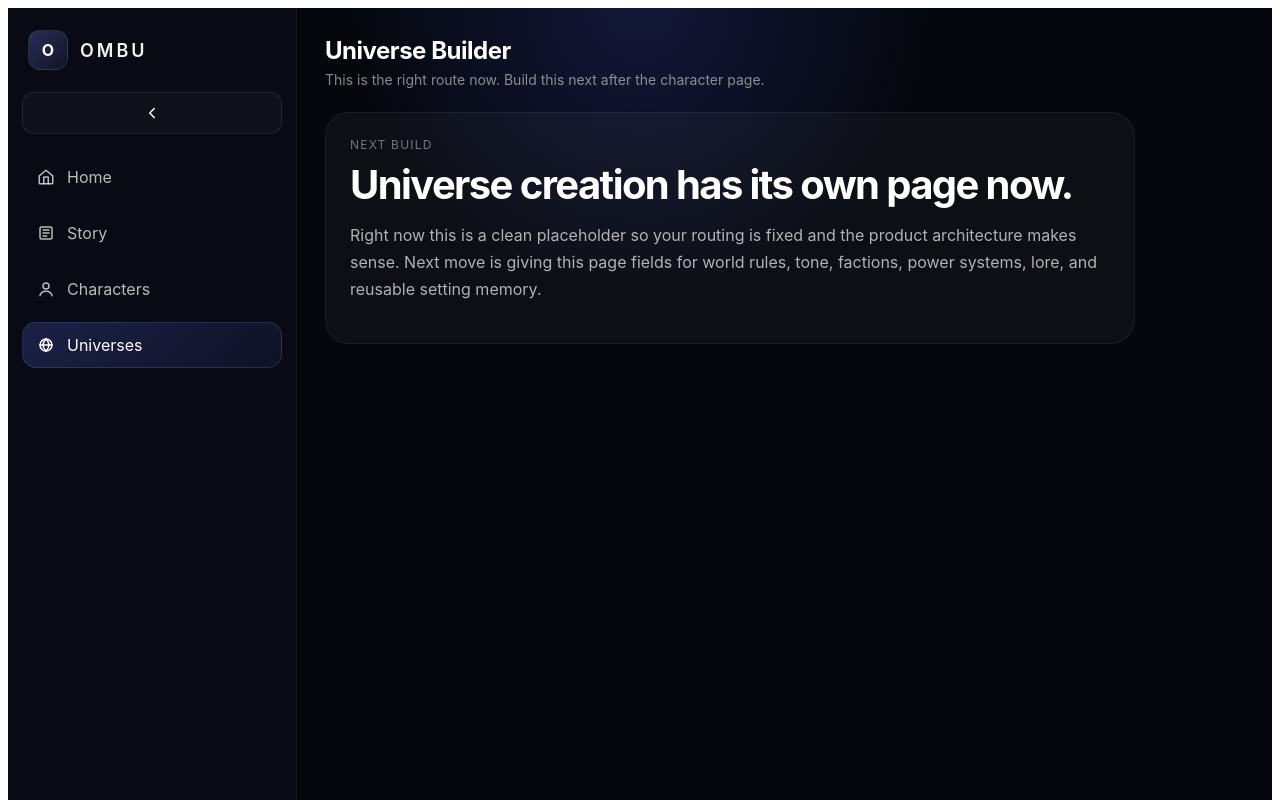
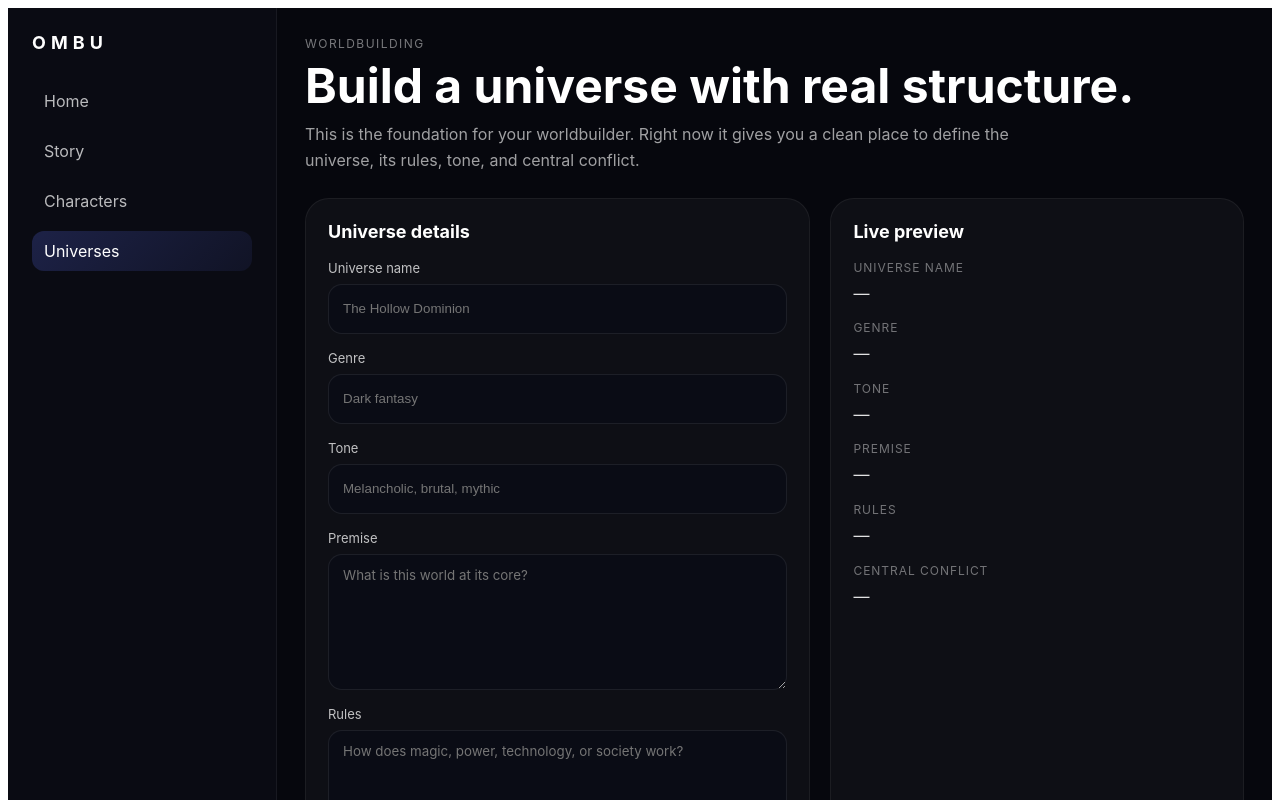
Before and after one commit to 0mbu/ombu, a Next.js app: page /universes in a window 1280 px wide. Shown: the top 800 px of the page. Built offline with nearby package versions, Linux system fonts and the light colour scheme.

Commit message:
Refactor UniversesPage to include form state

```diff
--- a/pages/universes.js
+++ b/pages/universes.js
@@ -1,90 +1,291 @@
+import Head from "next/head";
 import Link from "next/link";
 import { useState } from "react";
 
 export default function UniversesPage() {
-  const [sidebarCollapsed, setSidebarCollapsed] = useState(false);
+  const [form, setForm] = useState({
+    name: "",
+    genre: "",
+    tone: "",
+    premise: "",
+    rules: "",
+    conflict: ""
+  });
+
+  const updateField = (field, value) => {
+    setForm((prev) => ({
+      ...prev,
+      [field]: value
+    }));
+  };
 
   return (
-    <div style={styles.page}>
-      <aside
-        style={{
-          ...styles.sidebar,
-          width: sidebarCollapsed ? 88 : 260
-        }}
-      >
-        <div style={styles.sidebarTop}>
-          <div style={styles.sidebarBrandRow}>
-            <div style={styles.sidebarLogo}>O</div>
-            {!sidebarCollapsed && <div style={styles.sidebarBrandText}>OMBU</div>}
+    <>
+      <Head>
+        <title>Universes | OMBU</title>
+      </Head>
+
+      <div style={styles.page}>
+        <div style={styles.sidebar}>
+          <div style={styles.sidebarBrand}>OMBU</div>
+          <div style={styles.sidebarLinks}>
+            <Link href="/" style={styles.sidebarLink}>Home</Link>
+            <Link href="/story" style={styles.sidebarLink}>Story</Link>
+            <Link href="/characters" style={styles.sidebarLink}>Characters</Link>
+            <Link href="/universes" style={styles.sidebarActive}>Universes</Link>
           </div>
-
-          <button
-            onClick={() => setSidebarCollapsed((prev) => !prev)}
-            style={styles.collapseButton}
-            aria-label="Toggle sidebar"
-            title="Toggle sidebar"
-          >
-            <svg width="18" height="18" viewBox="0 0 24 24" fill="none">
-              <path d="M15 6L9 12L15 18" stroke="currentColor" strokeWidth="2" strokeLinecap="round" strokeLinejoin="round" />
-            </svg>
-          </button>
         </div>
 
-        <div style={styles.sidebarSection}>
-          <Link href="/" style={styles.sidebarItem}><span style={styles.sidebarIconWrap}><HomeIcon /></span>{!sidebarCollapsed && <span>Home</span>}</Link>
-          <Link href="/story" style={styles.sidebarItem}><span style={styles.sidebarIconWrap}><StoryIcon /></span>{!sidebarCollapsed && <span>Story</span>}</Link>
-          <Link href="/characters" style={styles.sidebarItem}><span style={styles.sidebarIconWrap}><CharacterIcon /></span>{!sidebarCollapsed && <span>Characters</span>}</Link>
-          <Link href="/universes" style={styles.sidebarItemActive}><span style={styles.sidebarIconWrap}><UniverseIcon /></span>{!sidebarCollapsed && <span>Universes</span>}</Link>
-        </div>
-      </aside>
+        <main style={styles.main}>
+          <div style={styles.eyebrow}>Worldbuilding</div>
+          <h1 style={styles.title}>Build a universe with real structure.</h1>
+          <p style={styles.subtitle}>
+            This is the foundation for your worldbuilder. Right now it gives you a clean
+            place to define the universe, its rules, tone, and central conflict.
+          </p>
 
-      <main style={styles.main}>
-        <div style={styles.topBarTitle}>Universe Builder</div>
-        <div style={styles.topBarSub}>This is the right route now. Build this next after the character page.</div>
+          <div style={styles.layout}>
+            <section style={styles.formCard}>
+              <div style={styles.sectionTitle}>Universe details</div>
 
-        <div style={styles.placeholderCard}>
-          <div style={styles.eyebrow}>Next Build</div>
-          <h1 style={styles.heading}>Universe creation has its own page now.</h1>
-          <p style={styles.copy}>
-            Right now this is a clean placeholder so your routing is fixed and the product architecture makes sense.
-            Next move is giving this page fields for world rules, tone, factions, power systems, lore, and reusable setting memory.
-          </p>
-        </div>
-      </main>
+              <Field
+                label="Universe name"
+                value={form.name}
+                onChange={(value) => updateField("name", value)}
+                placeholder="The Hollow Dominion"
+              />
+              <Field
+                label="Genre"
+                value={form.genre}
+                onChange={(value) => updateField("genre", value)}
+                placeholder="Dark fantasy"
+              />
+              <Field
+                label="Tone"
+                value={form.tone}
+                onChange={(value) => updateField("tone", value)}
+                placeholder="Melancholic, brutal, mythic"
+              />
+              <TextAreaField
+                label="Premise"
+                value={form.premise}
+                onChange={(value) => updateField("premise", value)}
+                placeholder="What is this world at its core?"
+              />
+              <TextAreaField
+                label="Rules"
+                value={form.rules}
+                onChange={(value) => updateField("rules", value)}
+                placeholder="How does magic, power, technology, or society work?"
+              />
+              <TextAreaField
+                label="Central conflict"
+                value={form.conflict}
+                onChange={(value) => updateField("conflict", value)}
+                placeholder="What tension drives this world?"
+              />
+            </section>
+
+            <aside style={styles.previewCard}>
+              <div style={styles.sectionTitle}>Live preview</div>
+
+              <PreviewRow label="Universe name" value={form.name} />
+              <PreviewRow label="Genre" value={form.genre} />
+              <PreviewRow label="Tone" value={form.tone} />
+              <PreviewRow label="Premise" value={form.premise} />
+              <PreviewRow label="Rules" value={form.rules} />
+              <PreviewRow label="Central conflict" value={form.conflict} />
+            </aside>
+          </div>
+        </main>
+      </div>
+    </>
+  );
+}
+
+function Field({ label, value, onChange, placeholder }) {
+  return (
+    <label style={styles.field}>
+      <span style={styles.label}>{label}</span>
+      <input
+        value={value}
+        onChange={(e) => onChange(e.target.value)}
+        placeholder={placeholder}
+        style={styles.input}
+      />
+    </label>
+  );
+}
+
+function TextAreaField({ label, value, onChange, placeholder }) {
+  return (
+    <label style={styles.field}>
+      <span style={styles.label}>{label}</span>
+      <textarea
+        value={value}
+        onChange={(e) => onChange(e.target.value)}
+        placeholder={placeholder}
+        style={styles.textarea}
+      />
+    </label>
+  );
+}
+
+function PreviewRow({ label, value }) {
+  return (
+    <div style={styles.previewRow}>
+      <div style={styles.previewLabel}>{label}</div>
+      <div style={styles.previewValue}>{value || "—"}</div>
     </div>
   );
 }
 
-function HomeIcon() {
-  return <svg width="18" height="18" viewBox="0 0 24 24" fill="none"><path d="M3 10.5L12 3L21 10.5V20A1 1 0 0 1 20 21H4A1 1 0 0 1 3 20V10.5Z" stroke="currentColor" strokeWidth="2" strokeLinecap="round" strokeLinejoin="round" /><path d="M9 21V12H15V21" stroke="currentColor" strokeWidth="2" strokeLinecap="round" strokeLinejoin="round" /></svg>;
-}
-function StoryIcon() {
-  return <svg width="18" height="18" viewBox="0 0 24 24" fill="none"><path d="M6 4H18A2 2 0 0 1 20 6V18A2 2 0 0 1 18 20H6A2 2 0 0 1 4 18V6A2 2 0 0 1 6 4Z" stroke="currentColor" strokeWidth="2" /><path d="M8 8H16" stroke="currentColor" strokeWidth="2" strokeLinecap="round" /><path d="M8 12H16" stroke="currentColor" strokeWidth="2" strokeLinecap="round" /><path d="M8 16H13" stroke="currentColor" strokeWidth="2" strokeLinecap="round" /></svg>;
-}
-function CharacterIcon() {
-  return <svg width="18" height="18" viewBox="0 0 24 24" fill="none"><path d="M20 21C20 17.6863 16.4183 15 12 15C7.58172 15 4 17.6863 4 21" stroke="currentColor" strokeWidth="2" strokeLinecap="round" /><circle cx="12" cy="8" r="4" stroke="currentColor" strokeWidth="2" /></svg>;
-}
-function UniverseIcon() {
-  return <svg width="18" height="18" viewBox="0 0 24 24" fill="none"><circle cx="12" cy="12" r="8" stroke="currentColor" strokeWidth="2" /><path d="M4 12H20" stroke="currentColor" strokeWidth="2" strokeLinecap="round" /><path d="M12 4C14.5 6.5 16 9.16667 16 12C16 14.8333 14.5 17.5 12 20" stroke="currentColor" strokeWidth="2" strokeLinecap="round" /><path d="M12 4C9.5 6.5 8 9.16667 8 12C8 14.8333 9.5 17.5 12 20" stroke="currentColor" strokeWidth="2" strokeLinecap="round" /></svg>;
-}
+const styles = {
+  page: {
+    minHeight: "100vh",
+    display: "flex",
+    background: "#06070d",
+    color: "white",
+    fontFamily:
+      'Inter, ui-sans-serif, system-ui, -apple-system, BlinkMacSystemFont, "Segoe UI", sans-serif'
+  },
 
-const styles = {
-  page: { minHeight: "100vh", display: "flex", background: "radial-gradient(circle at top, rgba(82, 99, 255, 0.18), transparent 28%), #05070d", color: "#ffffff", fontFamily: 'Inter, ui-sans-serif, system-ui, -apple-system, BlinkMacSystemFont, "Segoe UI", sans-serif' },
-  sidebar: { background: "rgba(10, 12, 20, 0.9)", borderRight: "1px solid rgba(255,255,255,0.06)", padding: "18px 14px", display: "flex", flexDirection: "column", transition: "width 0.25s ease", position: "sticky", top: 0, height: "100vh", backdropFilter: "blur(18px)" },
-  sidebarTop: { display: "flex", flexDirection: "column", gap: 18 },
-  sidebarBrandRow: { display: "flex", alignItems: "center", gap: 12, padding: "4px 6px" },
-  sidebarLogo: { width: 38, height: 38, borderRadius: 12, display: "flex", alignItems: "center", justifyContent: "center", background: "linear-gradient(135deg, rgba(120,140,255,0.28), rgba(120,140,255,0.08))", border: "1px solid rgba(255,255,255,0.08)", fontWeight: 700, fontSize: 16 },
-  sidebarBrandText: { fontSize: 18, letterSpacing: 3, fontWeight: 600, opacity: 0.95 },
-  collapseButton: { height: 42, borderRadius: 12, border: "1px solid rgba(255,255,255,0.08)", background: "rgba(255,255,255,0.03)", color: "white", cursor: "pointer", display: "flex", alignItems: "center", justifyContent: "center" },
-  sidebarSection: { display: "flex", flexDirection: "column", gap: 10, marginTop: 20 },
-  sidebarItem: { display: "flex", alignItems: "center", gap: 12, padding: "12px 14px", borderRadius: 14, color: "rgba(255,255,255,0.72)", textDecoration: "none", background: "transparent", border: "1px solid transparent" },
-  sidebarItemActive: { display: "flex", alignItems: "center", gap: 12, padding: "12px 14px", borderRadius: 14, color: "white", textDecoration: "none", background: "linear-gradient(135deg, rgba(96,115,255,0.22), rgba(96,115,255,0.08))", border: "1px solid rgba(135,145,255,0.18)" },
-  sidebarIconWrap: { display: "flex", alignItems: "center", justifyContent: "center", minWidth: 18 },
-  main: { flex: 1, padding: "28px" },
-  topBarTitle: { fontSize: 24, fontWeight: 700, letterSpacing: "-0.02em" },
-  topBarSub: { marginTop: 6, color: "rgba(255,255,255,0.52)", fontSize: 14 },
-  placeholderCard: { marginTop: 24, maxWidth: 760, borderRadius: 24, padding: 24, background: "rgba(255,255,255,0.035)", border: "1px solid rgba(255,255,255,0.06)" },
-  eyebrow: { fontSize: 12, textTransform: "uppercase", letterSpacing: "0.10em", color: "rgba(255,255,255,0.42)", marginBottom: 12 },
-  heading: { margin: 0, fontSize: 40, lineHeight: 1.04, letterSpacing: "-0.04em" },
-  copy: { marginTop: 16, color: "rgba(255,255,255,0.68)", fontSize: 16, lineHeight: 1.7 }
+  sidebar: {
+    width: 220,
+    borderRight: "1px solid rgba(255,255,255,0.06)",
+    padding: 24,
+    background: "rgba(10,12,20,0.9)"
+  },
+
+  sidebarBrand: {
+    fontSize: 18,
+    fontWeight: 700,
+    letterSpacing: "0.28em",
+    marginBottom: 28
+  },
+
+  sidebarLinks: {
+    display: "flex",
+    flexDirection: "column",
+    gap: 10
+  },
+
+  sidebarLink: {
+    textDecoration: "none",
+    color: "rgba(255,255,255,0.72)",
+    padding: "10px 12px",
+    borderRadius: 12
+  },
+
+  sidebarActive: {
+    textDecoration: "none",
+    color: "white",
+    background: "linear-gradient(135deg, rgba(96,115,255,0.22), rgba(96,115,255,0.08))",
+    padding: "10px 12px",
+    borderRadius: 12
+  },
+
+  main: {
+    flex: 1,
+    padding: 28
+  },
+
+  eyebrow: {
+    fontSize: 12,
+    letterSpacing: "0.12em",
+    textTransform: "uppercase",
+    color: "rgba(255,255,255,0.46)",
+    marginBottom: 10
+  },
+
+  title: {
+    margin: 0,
+    fontSize: "clamp(2rem, 4vw, 3rem)",
+    lineHeight: 1.03
+  },
+
+  subtitle: {
+    marginTop: 12,
+    maxWidth: 760,
+    color: "rgba(255,255,255,0.62)",
+    lineHeight: 1.6,
+    marginBottom: 24
+  },
+
+  layout: {
+    display: "grid",
+    gridTemplateColumns: "minmax(0, 1.1fr) minmax(320px, 0.9fr)",
+    gap: 20
+  },
+
+  formCard: {
+    background: "rgba(255,255,255,0.035)",
+    border: "1px solid rgba(255,255,255,0.06)",
+    borderRadius: 24,
+    padding: 22
+  },
+
+  previewCard: {
+    background: "rgba(255,255,255,0.035)",
+    border: "1px solid rgba(255,255,255,0.06)",
+    borderRadius: 24,
+    padding: 22
+  },
+
+  sectionTitle: {
+    fontSize: 18,
+    fontWeight: 700,
+    marginBottom: 18
+  },
+
+  field: {
+    display: "flex",
+    flexDirection: "column",
+    gap: 8,
+    marginBottom: 16
+  },
+
+  label: {
+    fontSize: 13,
+    color: "rgba(255,255,255,0.74)"
+  },
+
+  input: {
+    height: 48,
+    borderRadius: 14,
+    border: "1px solid rgba(255,255,255,0.08)",
+    background: "rgba(11,13,22,0.9)",
+    color: "white",
+    padding: "0 14px",
+    outline: "none"
+  },
+
+  textarea: {
+    minHeight: 110,
+    borderRadius: 14,
+    border: "1px solid rgba(255,255,255,0.08)",
+    background: "rgba(11,13,22,0.9)",
+    color: "white",
+    padding: "12px 14px",
+    outline: "none",
+    resize: "vertical",
+    fontFamily: "inherit"
+  },
+
+  previewRow: {
+    marginBottom: 14
+  },
+
+  previewLabel: {
+    fontSize: 12,
+    letterSpacing: "0.08em",
+    textTransform: "uppercase",
+    color: "rgba(255,255,255,0.42)",
+    marginBottom: 6
+  },
+
+  previewValue: {
+    lineHeight: 1.6,
+    color: "rgba(255,255,255,0.88)"
+  }
 };
```
